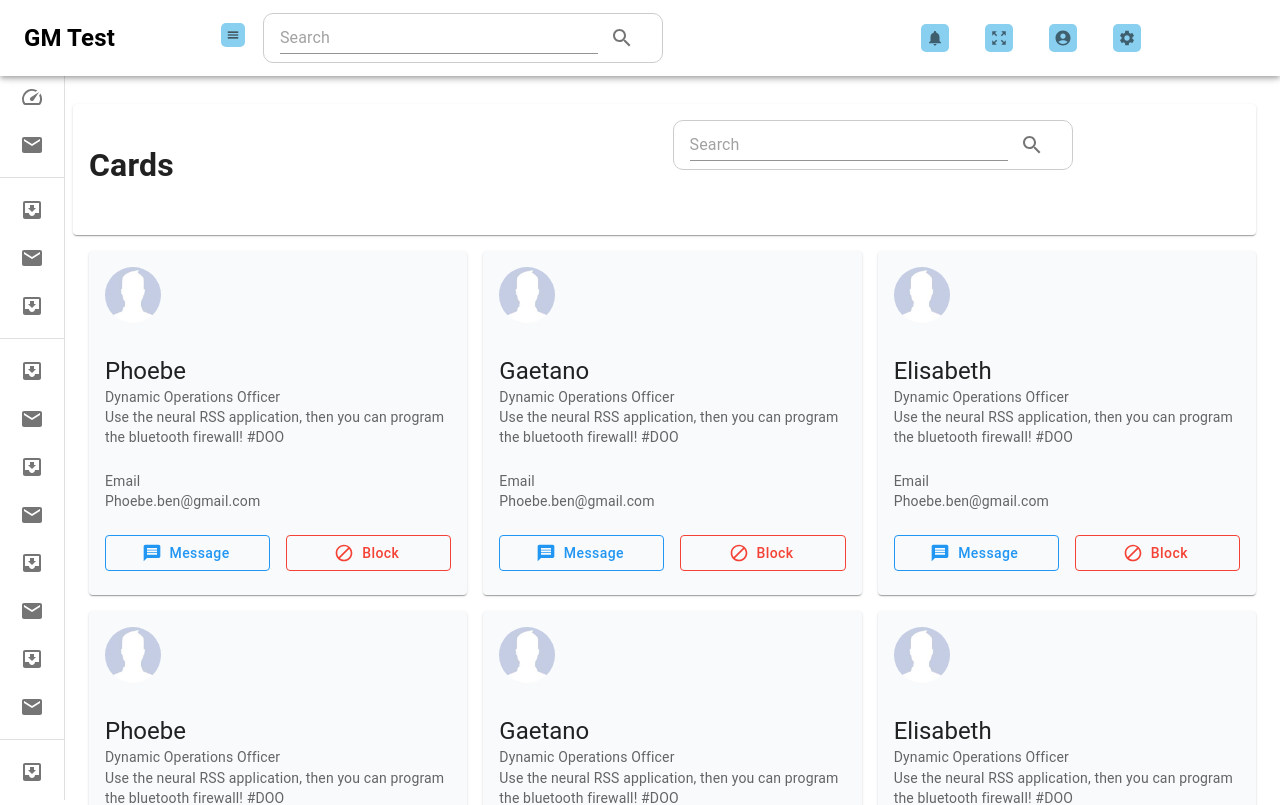
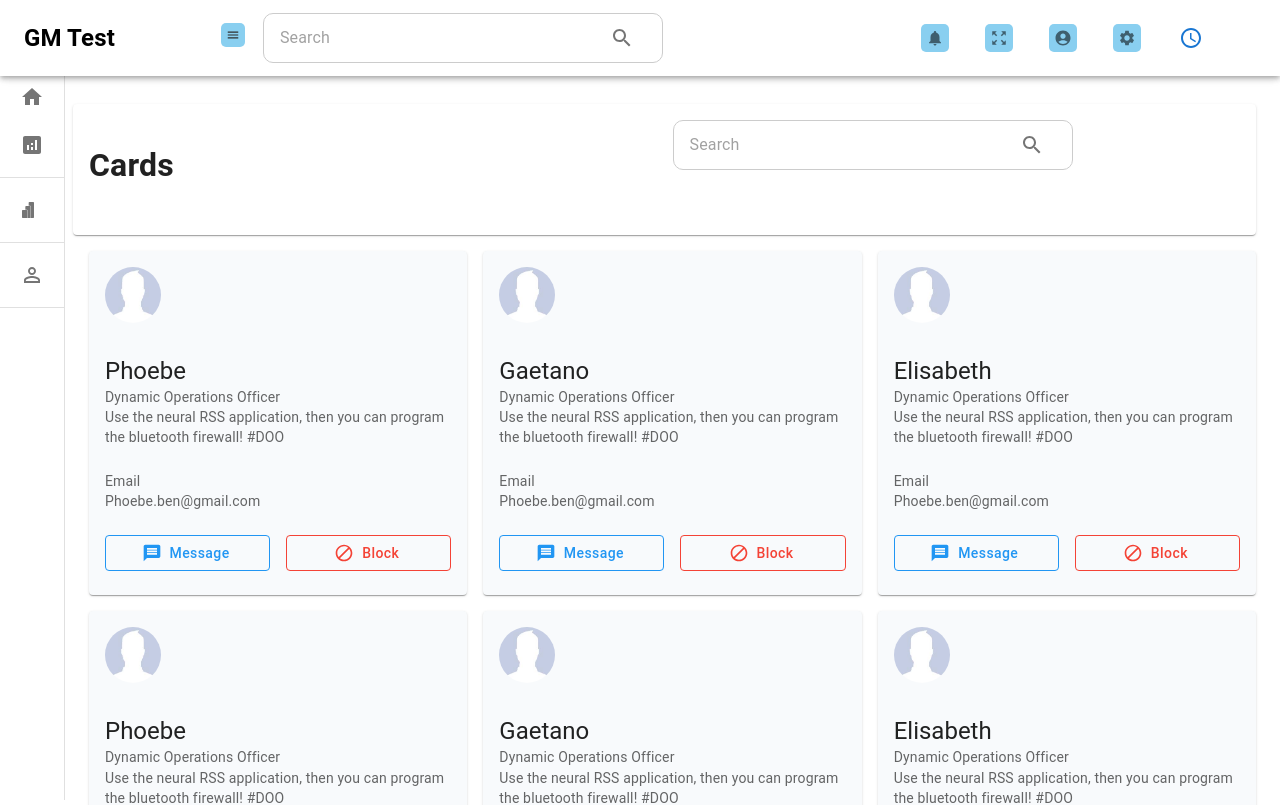
Before and after one commit to Akhilben10/design, a React (Create React App) app: page /users in a window 1280 px wide. Shown: the top 805 px of the page. Built offline with nearby package versions, Linux system fonts and the light colour scheme.

Commit message:
updates powerbi

```diff
--- a/package.json
+++ b/package.json
@@ -15,6 +15,7 @@
     "@testing-library/react": "^13.4.0",
     "@testing-library/user-event": "^13.5.0",
     "chart.js": "^4.4.0",
+    "dayjs": "^1.11.10",
     "powerbi-client-react": "^1.4.0",
     "react": "^18.2.0",
     "react-chartjs-2": "^5.2.0",
@@ -53,6 +54,6 @@
   },
   "devDependencies": {
     "@babel/plugin-proposal-private-property-in-object": "^7.21.11",
-    "gh-pages": "^6.0.0"
+    "gh-pages": "^6.1.0"
   }
 }
--- a/src/RouterComponents/Statistics.js
+++ b/src/RouterComponents/Statistics.js
@@ -2,18 +2,15 @@ import React from 'react'
 import { PowerBIEmbed } from 'powerbi-client-react';
 import { models } from "powerbi-client"
 import Grid from '@mui/material/Grid';
-<Grid item xs={6}>
-            <h1>Cards</h1>
-
-            </Grid>
 
 
 function Statistics() {
     return (
 
-              <Grid item xs={12}>
-               <iframe title="Summary CC" width="1140" height="541.25" src="https://app.powerbi.com/reportEmbed?reportId=4227fbbe-c436-447c-83a6-40685f06cafe&appId=0122ce1a-a781-4314-88dc-50566c8a97fb&autoAuth=true&ctid=dafe49bc-5ac3-4310-97b4-3e44a28cbf18" frameborder="0" allowFullScreen="true"></iframe>
-               </Grid>
+        <Grid item xs={12} style={{hight:'100vh' , width:'100%'}}>
+
+            <iframe title="Claims Pareto Link" src={"https://app.powerbi.com/view?r=eyJrIjoiNGU3NzQxMDYtZjlhYy00YWNlLTg5ZDEtZjNhMjJiZmI4YmQ2IiwidCI6ImE5ZTRlYjg3LWY4OTAtNGE3My05YTYwLTRiMmVjZGI3ZWY4YiJ9&embedImagePlaceholder=true"} width="100%" height="450"></iframe>
+        </Grid>
 
 
     )
--- a/src/components/SearchBar.js
+++ b/src/components/SearchBar.js
@@ -5,23 +5,51 @@ import { InputAdornment } from '@mui/material';
 // import CloseIcon from '@material-ui/icons/Close';
 const useStyles = makeStyles((theme) => ({
    searchContainer: {
-    width:'400px',
+      width: '400px',
       display: 'flex',
-    marginLeft:'',
+      marginLeft: '',
       alignItems: 'center',
       border: '1px solid #ccc',
       borderRadius: '10px',
       backgroundColor: '#fff',
       padding: theme.spacing(0, 2),
-                    underline:'false',
+      underline: 'false',
    },
    input: {
       flex: 1,
-    borderBottom:'none',
-    borderBottomWidth:'none',
+      borderBottom: 'none',
+      borderBottomWidth: 'none',
       outline: 'none',
-         }, }));
+   },
+   underline: {
+      "&&&:before": {
+        borderBottom: "none"
+      },
+      "&&:after": {
+        borderBottom: "none"
+      }
+    }
+}));
 const PrimarySearchAppBar = ({ searchTerm, handleSearchChange, clearSearch }) => {
    const classes = useStyles();
-    return (     <div className={classes.searchContainer}>
-          <TextField         placeholder="Search"         value={searchTerm}         onChange={handleSearchChange}         className={classes.input}         InputProps={{ underline: false,          endAdornment: (             <InputAdornment position="end">               {searchTerm && (                 <IconButton onClick={clearSearch}>                   </IconButton>               )}             </InputAdornment>           ),         }}       />       <IconButton>         <SearchIcon />       </IconButton>     </div>   ); }; export default PrimarySearchAppBar;
+   return (<div className={classes.searchContainer}>
+      <TextField
+         placeholder="Search"
+         value={searchTerm}
+         onChange={handleSearchChange}
+         className={classes.input}
+         // variant="outlined"
+
+         InputProps={{
+            underline: false,
+            classes:classes,
+            endAdornment: (
+               <InputAdornment position="end">
+                  {searchTerm && (<IconButton onClick={clearSearch}></IconButton>)}
+               </InputAdornment>),
+         }} />
+      <IconButton>
+         <SearchIcon />
+      </IconButton>
+   </div>);
+}; export default PrimarySearchAppBar;
--- a/src/components/Sidenav.js
+++ b/src/components/Sidenav.js
@@ -28,14 +28,19 @@ import AccountCircleIcon from '@mui/icons-material/AccountCircle';
 import NotificationsIcon from '@mui/icons-material/Notifications';
 import SettingsIcon from '@mui/icons-material/Settings';
 import './Sidenav.css';
-import { BrowserRouter as Router, Routes, Route , NavLink } from "react-router-dom";
-import SpeedIcon from '@mui/icons-material/Speed';
+import { BrowserRouter as Router, Routes, Route, NavLink } from "react-router-dom";
+
+import HomeIcon from '@mui/icons-material/Home';
 import Theme from '@mui/icons-material';
 import { makeStyles } from '@material-ui/core';
 import { Hidden } from '@mui/material';
 import Statistics from '../RouterComponents/Statistics';
 import Users from '../RouterComponents/Users';
-import {useNavigate} from "react-router-dom"
+import { useNavigate } from "react-router-dom"
+import LastUpdatedTooltip from './TooltipComponent/Tooltip';
+import { SiPowerbi } from "react-icons/si";
+import PermIdentityIcon from '@mui/icons-material/PermIdentity';
+import AnalyticsIcon from '@mui/icons-material/Analytics';
 
 const drawerWidth = 240;
 
@@ -103,8 +108,8 @@ const Drawer = styled(MuiDrawer, { shouldForwardProp: (prop) => prop !== 'open'
     }),
   }),
 );
-const useStyles = makeStyles((theam)=>({
-  drawerPaper:{
+const useStyles = makeStyles((theam) => ({
+  drawerPaper: {
     width: drawerWidth,
     overflow: 'hidden',
     '&::-webkit-scrollbar': {
@@ -117,7 +122,7 @@ export default function Sidenav() {
   const theme = useTheme();
   const [open, setOpen] = useState(false);
   // const [menudata, setMenudata] = useState("Default");
-  const classes= useStyles()
+  const classes = useStyles()
   const handleDrawerOpen = () => {
     setOpen(true);
   };
@@ -128,23 +133,9 @@ export default function Sidenav() {
 
   const handleClick = (text) => {
     console.log('fffffffffffff', text)
-    navigate(`/${text}`)
+    navigate(`/${text.toLowerCase()}`)
   }
-  // const styles = (theme: Theme) =>
-  // createStyles({
-  //   scrollBar: {
-  //     '&::-webkit-scrollbar': {
-  //       width: '0.4em'
-  //     },
-  //     '&::-webkit-scrollbar-track': {
-  //       '-webkit-box-shadow': 'inset 0 0 6px rgba(0,0,0,0.00)'
-  //     },
-  //     '&::-webkit-scrollbar-thumb': {
-  //       backgroundColor: 'rgba(0,0,0,.1)',
-  //       outline: '1px solid slategrey'
-  //     }
-  //   }
-  // });
+
 
   return (
     <>
@@ -179,19 +170,22 @@ export default function Sidenav() {
                 <ZoomOutMapIcon sx={{ fontSize: "28px" }} className='zoombutton' />
               </IconButton>
 
-              <IconButton onClick={() => {navigate('/users')}} >
+              <IconButton onClick={() => { navigate('/users') }} >
                 <AccountCircleIcon sx={{ fontSize: "28px" }} className='zoombutton' />
               </IconButton>
 
               <IconButton   >
                 <SettingsIcon sx={{ fontSize: "28px" }} className='zoombutton' />
               </IconButton>
+
+              <LastUpdatedTooltip />
+
             </div>
 
           </Toolbar>
         </AppBar>
 
-        <Drawer variant="permanent" open={open} classes={{paper: classes.drawerPaper}}>
+        <Drawer variant="permanent" open={open} classes={{ paper: classes.drawerPaper }}>
           <DrawerHeader>
             <IconButton onClick={handleDrawerClose}>
               {theme.direction === 'rtl' ? <ChevronRightIcon /> : <ChevronLeftIcon />}
@@ -215,7 +209,7 @@ export default function Sidenav() {
                       justifyContent: 'center',
                     }}
                   >
-                    {index === 0 ? <SpeedIcon /> : <MailIcon />}
+                    {index === 0 ? <HomeIcon /> : <AnalyticsIcon />}
                   </ListItemIcon>
                   <ListItemText primary={text} sx={{ opacity: open ? 1 : 0 }} />
                 </ListItemButton>
@@ -224,7 +218,7 @@ export default function Sidenav() {
           </List>
           <Divider />
           <List>
-            {['Statistics', 'Data', 'Chart'].map((text, index) => (
+            {['Power-bi'].map((text, index) => (
               <ListItem key={text} disablePadding sx={{ display: 'block' }} onClick={() => handleClick(text)}>
                 <ListItemButton
                   sx={{
@@ -240,7 +234,8 @@ export default function Sidenav() {
                       justifyContent: 'center',
                     }}
                   >
-                    {index % 2 === 0 ? <InboxIcon /> : <MailIcon />}
+
+                    {index % 2 === 0 ? <SiPowerbi /> : <MailIcon />}
                   </ListItemIcon>
                   <ListItemText primary={text} sx={{ opacity: open ? 1 : 0 }} />
                 </ListItemButton>
@@ -249,7 +244,7 @@ export default function Sidenav() {
           </List>
           <Divider />
           <List>
-            {['users', 'Customer', 'Chat', 'Kanban', 'Mail', "Calendar", "Contact", "E-commerce"].map((text, index) => (
+            {['users'].map((text, index) => (
               <ListItem key={text} disablePadding sx={{ display: 'block' }} onClick={() => handleClick(text)}>
                 <ListItemButton
                   sx={{
@@ -265,7 +260,7 @@ export default function Sidenav() {
                       justifyContent: 'center',
                     }}
                   >
-                    {index % 2 === 0 ? <InboxIcon /> : <MailIcon />}
+                    {index % 2 === 0 ? <PermIdentityIcon /> : <MailIcon />}
                   </ListItemIcon>
                   <ListItemText primary={text} sx={{ opacity: open ? 1 : 0 }} />
                 </ListItemButton>
@@ -274,7 +269,7 @@ export default function Sidenav() {
           </List>
           <Divider />
           <List>
-            {['All mail', 'Trash', 'Spam'].map((text, index) => (
+            {[].map((text, index) => (
               <ListItem key={text} disablePadding sx={{ display: 'block' }} onClick={() => handleClick(text)}>
                 <ListItemButton
                   sx={{
@@ -299,9 +294,17 @@ export default function Sidenav() {
           </List>
         </Drawer>
 
+        <Box component="main" sx={{ flexGrow: 1, p: 3, mt: 6 }}>
+          <Routes>
+            <Route path='/analytics' element={<Analytics />} />
+            <Route path='/home' element={<Ddefault />} />
+            <Route path='/power-bi' element={<Statistics />} />
+            <Route path='/users' element={<Users />} />
+          </Routes>
 
 
-        {/* <Drawer variant="permanent" open={open}>
+
+          {/* <Drawer variant="permanent" open={open}>
           <DrawerHeader>
             <IconButton onClick={handleDrawerClose}>
               {theme.direction === 'rtl' ? <ChevronRightIcon /> : <ChevronLeftIcon />}
@@ -430,13 +433,7 @@ export default function Sidenav() {
           </List>
 
         </Drawer> */}
-        <Box component="main" sx={{ flexGrow: 1, p: 3  , mt:6}}>
-        <Routes>
-        <Route path='/analytics' exact  element={<Analytics />}/>
-        <Route path='/home' exact element={<Ddefault />}/>
-        <Route path='/Statistics' exact element={<Statistics />}/>
-        <Route path='/users' exact element={<Users />}/>
-      </Routes>
+
           {/* {
             menudata === "Analytics" && <Analytics />
           }
--- /dev/null
+++ b/src/components/TooltipComponent/Tooltip.css
@@ -0,0 +1,6 @@
+button {
+    background: none;
+    border: none;
+    cursor: pointer;
+    font-size: 1rem;
+  }
--- /dev/null
+++ b/src/components/TooltipComponent/Tooltip.js
@@ -0,0 +1,26 @@
+import React, { useState, useEffect } from 'react';
+import { Tooltip, Button } from '@mui/material';
+import ScheduleIcon from '@mui/icons-material/Schedule';
+import dayjs from 'dayjs';
+const LastUpdatedTooltip = () => {
+  const [lastUpdated, setLastUpdated] = useState(new Date());
+  const handleSave = () => {
+    // Update the lastUpdated state when the code is saved
+    setLastUpdated(new Date());
+  };
+  useEffect(() => {
+    // Subscribe to save events or other events that trigger code updates
+    // For example, you can use VS Code's onSave event
+    // For demonstration, we use a simple interval to simulate auto-updating
+    const interval = setInterval(() => {
+      setLastUpdated(new Date());
+    }, 60000); // Update every 1 minute (adjust as needed)
+    return () => clearInterval(interval);
+  }, []);
+  return (
+    <Tooltip title={`Last Updated: ${dayjs(lastUpdated).format('YYYY-MM-DD HH:mm:ss')}`} arrow>
+      <Button onClick={handleSave}><ScheduleIcon/></Button>
+    </Tooltip>
+  );
+};
+export default LastUpdatedTooltip;
```
Also changed, not shown: src/App.js (+0 -24 lines), src/components/CardComponent/UserCard.css (+12 -3 lines), src/components/Sidebar.js (line endings or trailing spaces), 1 other file (tests, documents, lock files or other folders). Lines whose indentation alone changed are shown as unchanged.
